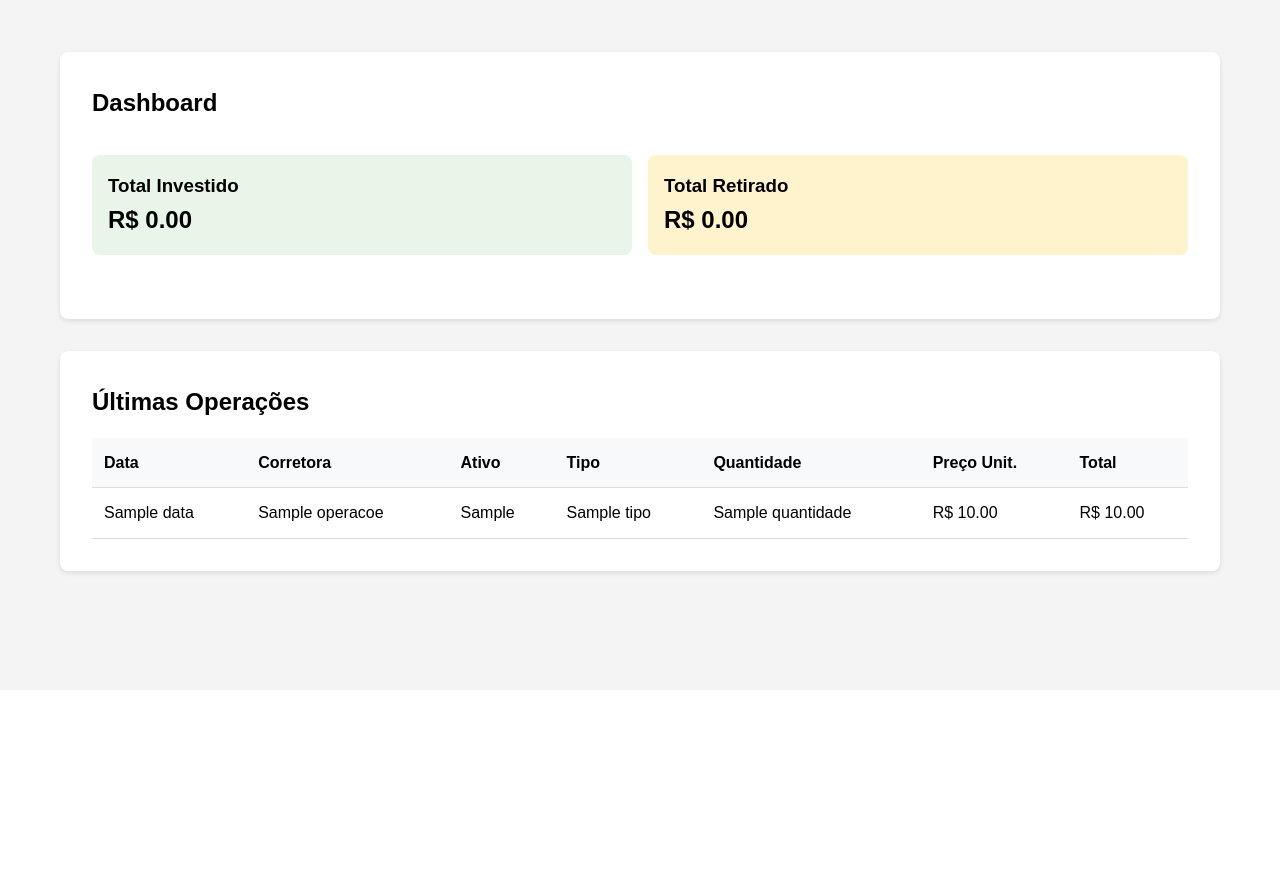
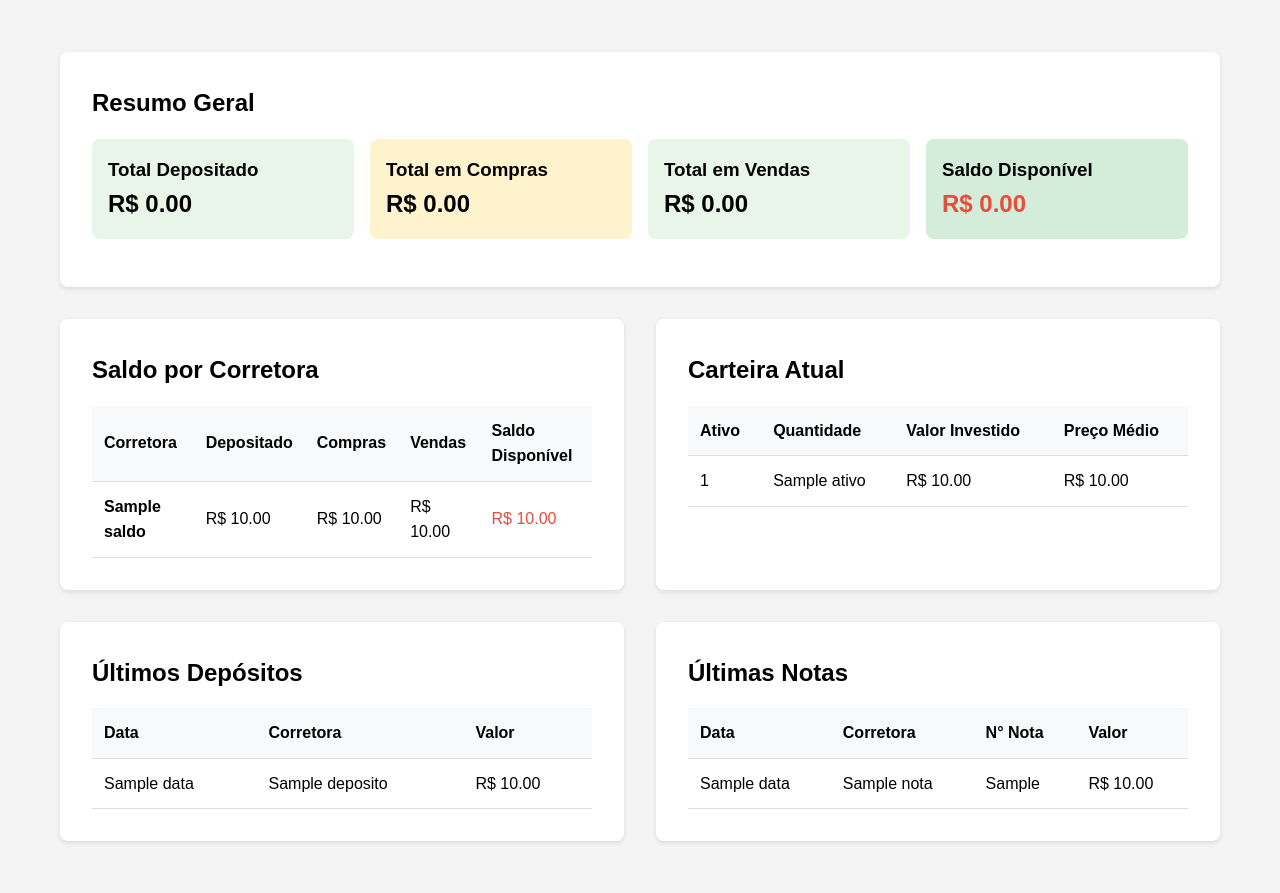
Before and after one commit to vieiraservicos10/investimentos, a Flask app: template templates/index.html in a window 1280 px wide. Shown: the part 110-1003 px from the top of the page. Before the commit the page ends 687 px from the top, so only its background shows below. Run offline with Flask 3, Linux system fonts and the light colour scheme; the template is opened without the code that fills it: most values are stand-ins (such as "Sample title", 1, 10 or a date in 2020).

Commit message:
Update dashboard layout and content

```diff
--- a/templates/index.html
+++ b/templates/index.html
@@ -2,46 +2,140 @@
 
 {% block content %}
 <div class="card">
-    <h2>Dashboard</h2>
-    <div style="display: grid; grid-template-columns: repeat(auto-fit, minmax(200px, 1fr)); gap: 1rem; margin: 2rem 0;">
+    <h2>Resumo Geral</h2>
+    <div style="display: grid; grid-template-columns: repeat(auto-fit, minmax(200px, 1fr)); gap: 1rem; margin: 1rem 0;">
         <div style="background: #e8f5e8; padding: 1rem; border-radius: 8px;">
-            <h3>Total Investido</h3>
-            <p style="font-size: 1.5rem; font-weight: bold;">R$ {{ "%.2f"|format(total_investido) }}</p>
+            <h3>Total Depositado</h3>
+            <p style="font-size: 1.5rem; font-weight: bold;">R$ {{ "%.2f"|format(total_depositado) }}</p>
         </div>
         <div style="background: #fff3cd; padding: 1rem; border-radius: 8px;">
-            <h3>Total Retirado</h3>
-            <p style="font-size: 1.5rem; font-weight: bold;">R$ {{ "%.2f"|format(total_retirado) }}</p>
+            <h3>Total em Compras</h3>
+            <p style="font-size: 1.5rem; font-weight: bold;">R$ {{ "%.2f"|format(total_compras) }}</p>
+        </div>
+        <div style="background: #e8f5e8; padding: 1rem; border-radius: 8px;">
+            <h3>Total em Vendas</h3>
+            <p style="font-size: 1.5rem; font-weight: bold;">R$ {{ "%.2f"|format(total_vendas) }}</p>
+        </div>
+        <div style="background: #d4edda; padding: 1rem; border-radius: 8px;">
+            <h3>Saldo Disponível</h3>
+            <p style="font-size: 1.5rem; font-weight: bold; color: {% if saldo_total >= 0 %}#27ae60{% else %}#e74c3c{% endif %};">
+                R$ {{ "%.2f"|format(saldo_total) }}
+            </p>
         </div>
     </div>
 </div>
 
+<div class="grid-2">
     <div class="card">
-    <h2>Últimas Operações</h2>
+        <h2>Saldo por Corretora</h2>
+        <table>
+            <thead>
+                <tr>
+                    <th>Corretora</th>
+                    <th>Depositado</th>
+                    <th>Compras</th>
+                    <th>Vendas</th>
+                    <th>Saldo Disponível</th>
+                </tr>
+            </thead>
+            <tbody>
+                {% for saldo in saldos %}
+                <tr>
+                    <td><strong>{{ saldo[1] }}</strong></td>
+                    <td>R$ {{ "%.2f"|format(saldo[2]) }}</td>
+                    <td>R$ {{ "%.2f"|format(saldo[3]) }}</td>
+                    <td>R$ {{ "%.2f"|format(saldo[4]) }}</td>
+                    <td class="{% if saldo[5] >= 0 %}positive{% else %}negative{% endif %}">
+                        R$ {{ "%.2f"|format(saldo[5]) }}
+                    </td>
+                </tr>
+                {% endfor %}
+            </tbody>
+        </table>
+    </div>
+
+    <div class="card">
+        <h2>Carteira Atual</h2>
+        <table>
+            <thead>
+                <tr>
+                    <th>Ativo</th>
+                    <th>Quantidade</th>
+                    <th>Valor Investido</th>
+                    <th>Preço Médio</th>
+                </tr>
+            </thead>
+            <tbody>
+                {% for ativo in carteira %}
+                <tr>
+                    <td>{{ ativo[0] }}</td>
+                    <td>{{ ativo[1] }}</td>
+                    <td>R$ {{ "%.2f"|format(ativo[2]) }}</td>
+                    <td>R$ {{ "%.2f"|format(ativo[3]) }}</td>
+                </tr>
+                {% else %}
+                <tr>
+                    <td colspan="4" style="text-align: center;">Nenhum ativo na carteira</td>
+                </tr>
+                {% endfor %}
+            </tbody>
+        </table>
+    </div>
+</div>
+
+<div class="grid-2">
+    <div class="card">
+        <h2>Últimos Depósitos</h2>
         <table>
             <thead>
                 <tr>
                     <th>Data</th>
                     <th>Corretora</th>
-                <th>Ativo</th>
-                <th>Tipo</th>
-                <th>Quantidade</th>
-                <th>Preço Unit.</th>
-                <th>Total</th>
+                    <th>Valor</th>
                 </tr>
             </thead>
             <tbody>
-            {% for op in operacoes %}
+                {% for deposito in ultimos_depositos %}
                 <tr>
-                <td>{{ op.data }}</td>
-                <td>{{ op.corretora_nome }}</td>
-                <td>{{ op.ativo_ticker }}</td>
-                <td>{{ op.tipo }}</td>
-                <td>{{ op.quantidade }}</td>
-                <td>R$ {{ "%.2f"|format(op.preco_unitario) }}</td>
-                <td>R$ {{ "%.2f"|format(op.total) }}</td>
+                    <td>{{ deposito.data }}</td>
+                    <td>{{ deposito.corretora_nome }}</td>
+                    <td>R$ {{ "%.2f"|format(deposito.valor) }}</td>
+                </tr>
+                {% else %}
+                <tr>
+                    <td colspan="3" style="text-align: center;">Nenhum depósito cadastrado</td>
                 </tr>
                 {% endfor %}
             </tbody>
         </table>
     </div>
+
+    <div class="card">
+        <h2>Últimas Notas</h2>
+        <table>
+            <thead>
+                <tr>
+                    <th>Data</th>
+                    <th>Corretora</th>
+                    <th>N° Nota</th>
+                    <th>Valor</th>
+                </tr>
+            </thead>
+            <tbody>
+                {% for nota in ultimas_notas %}
+                <tr>
+                    <td>{{ nota.data }}</td>
+                    <td>{{ nota.corretora_nome }}</td>
+                    <td>{{ nota.numero_nota or '-' }}</td>
+                    <td>R$ {{ "%.2f"|format(nota.valor_total) }}</td>
+                </tr>
+                {% else %}
+                <tr>
+                    <td colspan="4" style="text-align: center;">Nenhuma nota cadastrada</td>
+                </tr>
+                {% endfor %}
+            </tbody>
+        </table>
+    </div>
+</div>
 {% endblock %}
```
Lines whose indentation alone changed are shown as unchanged.
